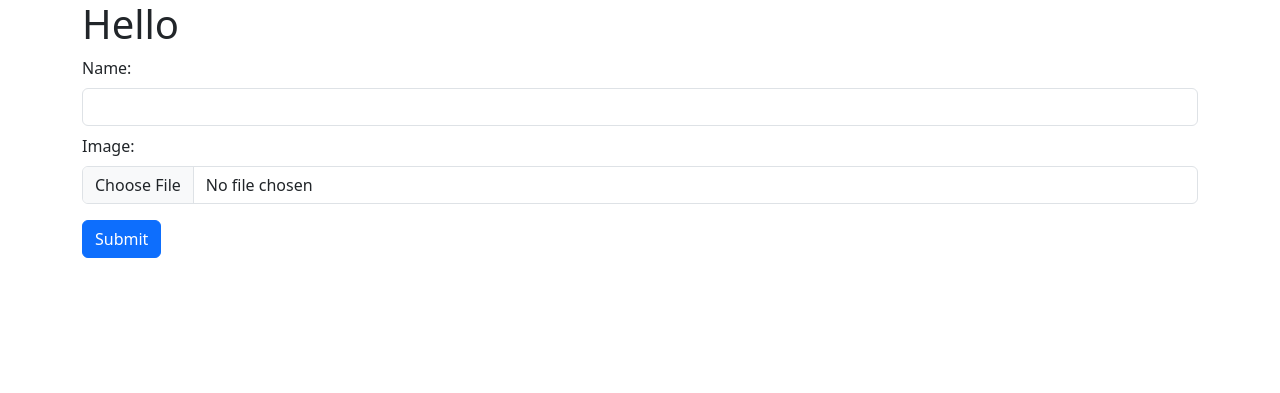
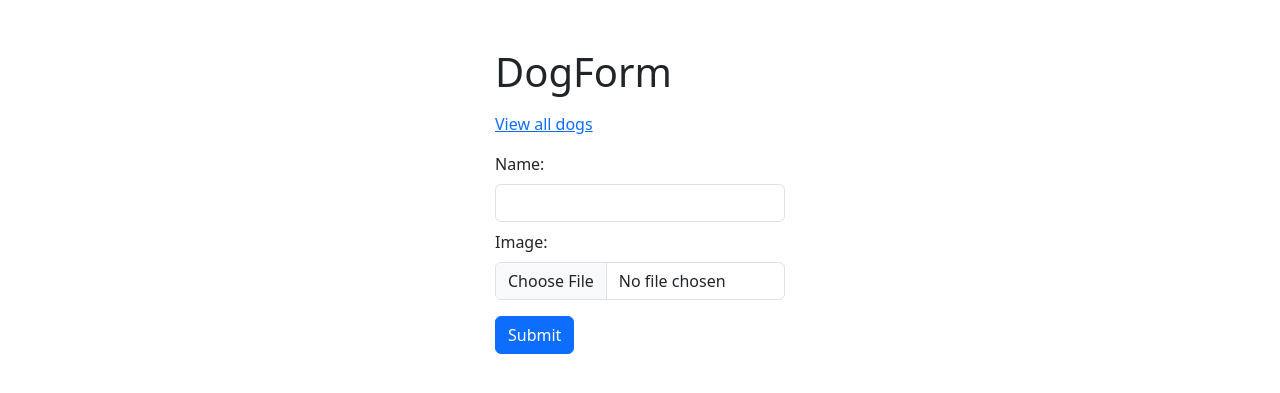
Before and after one commit to mihouami/DJANGO-MEDIA-FILES, a Django app: page / in a window 1280 px wide. Shown: the top 393 px of the page. Run offline with Django 5.2, Linux system fonts and the light colour scheme; some libraries are stand-ins or nearby versions.

Commit message:
03 - complete form logic, show data from database

```diff
--- a/core/templates/base.html
+++ b/core/templates/base.html
@@ -17,7 +17,7 @@
     {% endif %}
   </head>
   <body>
-    <div class="container">{% block body%} {% endblock %}</div>
+    <div class="container-fluid">{% block body%} {% endblock %}</div>
     <!-- BOOTSTRAP -->
     <script
       src="https://cdn.jsdelivr.net/npm/bootstrap@5.3.3/dist/js/bootstrap.bundle.min.js"
--- a/core/templates/index.html
+++ b/core/templates/index.html
@@ -1,7 +1,9 @@
 {% extends 'base.html' %} {% load widget_tweaks %} {% block body %}
-<h1>Hello</h1>
+<div class="container w-25 mt-5">
+  <h1 class="my-3">DogForm</h1>
+  <a href="{% url 'dogs' %}">View all dogs</a>
 
-<form mehtod="post" enctype="multipart/form-data">
+  <form class="mt-3" method="post" enctype="multipart/form-data">
     {% csrf_token %}
 
     <div class="mb-2">
@@ -14,7 +16,13 @@
       {% render_field form.image class="form-control" %}
     </div>
 
-  <input type="submit" value="Submit" class="btn btn-primary" />
+    <input
+      formnovalidate
+      type="submit"
+      value="Submit"
+      class="btn btn-primary"
+    />
   </form>
+</div>
 
 {% endblock %}
--- a/core/urls.py
+++ b/core/urls.py
@@ -3,4 +3,5 @@ from .views import *
 
 urlpatterns = [
     path("", index, name='index'),
+    path("dogs/", list_dogs, name='dogs'),
 ]
--- a/core/views.py
+++ b/core/views.py
@@ -1,6 +1,18 @@
-from django.shortcuts import render
+from django.shortcuts import render, redirect
 from .forms import DogForm
+from .models import Dog
 
 def index(request):
     context = {'title':'Index', 'form':DogForm()}
+    if request.method == 'POST':
+        form = DogForm(request.POST, request.FILES)
+        if form.is_valid():
+            form.save()
+            return redirect('index')
+        context['form'] = form
     return render(request, 'index.html', context)
+
+def list_dogs(request):
+    dogs = Dog.objects.all()
+    context = {'dogs':dogs}
+    return render(request, 'list.html', context)
--- a/project/settings.py
+++ b/project/settings.py
@@ -114,3 +114,4 @@ DEFAULT_AUTO_FIELD = "django.db.models.BigAutoField"
 
 # MEDIA
 MEDIA_ROOT = BASE_DIR / 'media'
+MEDIA_URL = '/media/'
--- a/project/urls.py
+++ b/project/urls.py
@@ -1,7 +1,9 @@
 from django.contrib import admin
 from django.urls import path, include
+from django.conf import settings
+from django.conf.urls.static import static
 
 urlpatterns = [
     path("admin/", admin.site.urls),
     path("", include('core.urls')),
-]
+] + static(settings.MEDIA_URL, document_root=settings.MEDIA_ROOT)
```
Also changed, not shown: core/templates/list.html (added, +15 -0 lines). Lines whose indentation alone changed are shown as unchanged.
